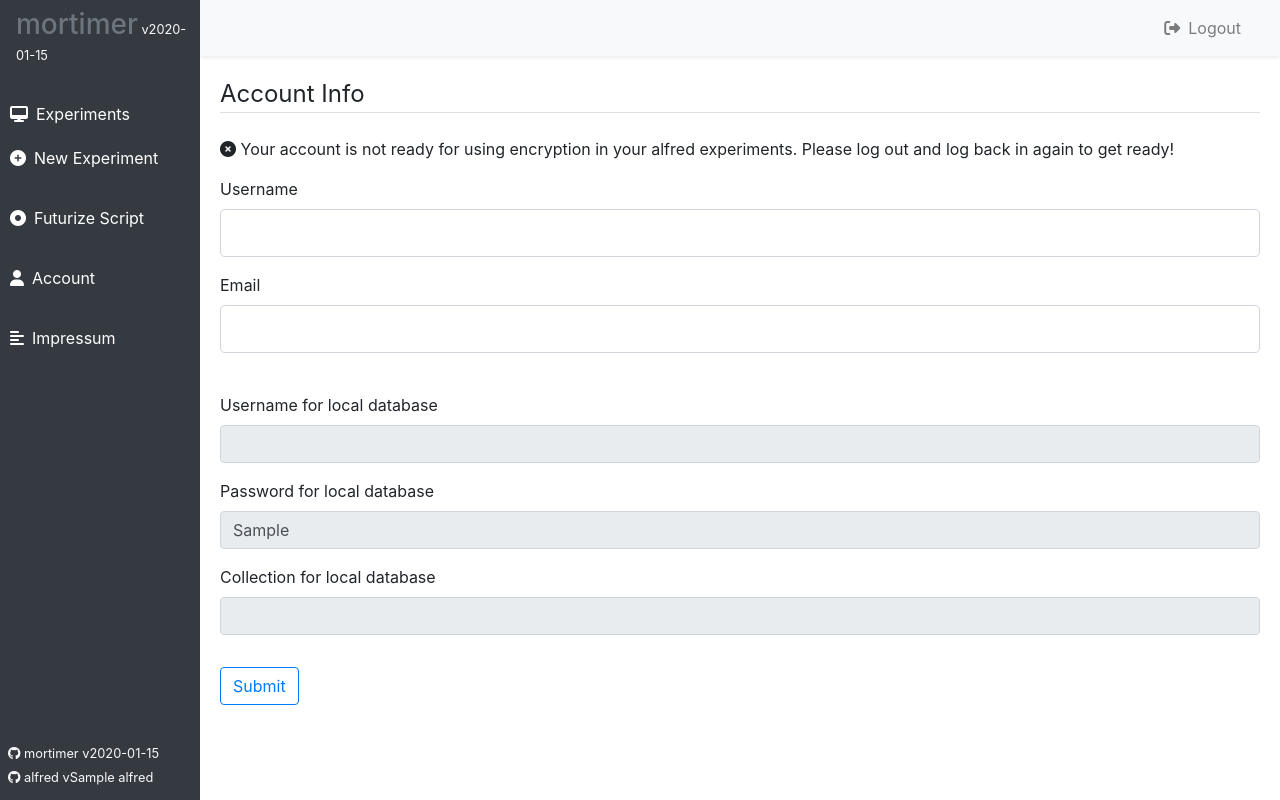
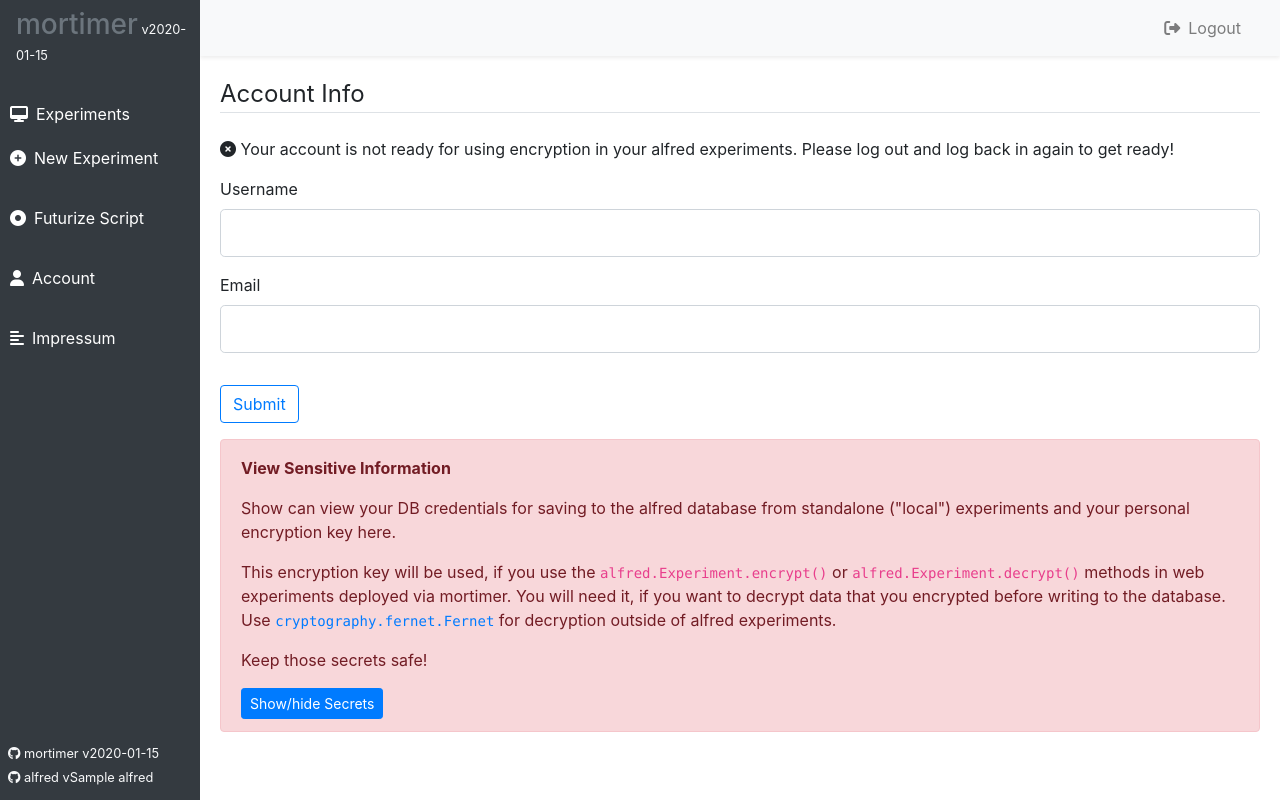
Before and after one commit to ctreffe/mortimer, a Python web app: template src/mortimer/templates/account.html in a window 1280 px wide. Run offline with Jinja, Linux system fonts and the light colour scheme; the template is opened without the code that fills it: most values are stand-ins (such as "Sample title", 1, 10 or a date in 2020); form fields are guessed from the names that the template uses; some libraries are stand-ins or nearby versions.

Commit message:
Display personal encryption key
Also enhanced the visual display of all sensitive information on the account page

```diff
--- a/src/mortimer/templates/account.html
+++ b/src/mortimer/templates/account.html
@@ -47,24 +47,6 @@
                 {% else %}
                 {{ form.email(class="form-control form-control-lg") }}
                 {% endif %}
-            </div> <br>
-
-            <div class="form-group">
-                <label for="username_local" class="form-control-label">Username for local database</label>
-                <input type="text" readonly class="form-control" id="username_local"
-                    value="{{ user.local_db_user }}">
-            </div>
-
-            <div class="form-group">
-                <label for="pw_local" class="form-control-label">Password for local database</label>
-                <input type="text" readonly class="form-control" id="pw_local"
-                    value="{{ pw }}">
-            </div>
-
-            <div class="form-group">
-                <label for="collection_local" class="form-control-label">Collection for local database</label>
-                <input type="text" readonly class="form-control" id="collection_local"
-                    value="{{ user.local_col }}">
             </div>
 
         </fieldset>
@@ -72,6 +54,35 @@
             {{ form.submit(class="btn btn-outline-primary")}}
         </div>
     </form>
+
+    <div class="alert alert-danger pt-3" role="alert">
+        <p><b>View Sensitive Information</b></p>
+
+        <p>Show can view your DB credentials for saving to the alfred database from standalone ("local") experiments and your personal encryption key here.</p>
+
+        <p>This encryption key will be used, if you use the <code>alfred.Experiment.encrypt()</code> or <code>alfred.Experiment.decrypt()</code> methods in web experiments deployed via mortimer. You will need it, if you want to decrypt data that you encrypted before writing to the database. Use <a href="https://cryptography.io/en/latest/fernet/"><code>cryptography.fernet.Fernet</code></a> for decryption outside of alfred experiments.</p>
+
+        <p>Keep those secrets safe!</p>
+
+        <!-- Show/Hide Button -->
+        <button class="btn btn-primary btn-sm" type="button" data-toggle="collapse" data-target="#showSecrets"
+        aria-expanded="false" aria-controls="showSecrets">
+        Show/hide Secrets
+        </button>
+
+        <!-- Credentials -->
+        <div class="collapse pt-1" id="showSecrets">
+            <hr>
+            {% for key, value in info.items() %}
+            <div class="form-group row">
+                <label for="{{ key }}" class="col-sm-3 col-form-label">{{ value[0] }}</label>
+                <div class="col-sm-9">
+                    <input type="text" readonly class="form-control" value="{{ value[1] }}">
+                </div>
+            </div>
+            {% endfor %}
+        </div>
+        </div>
 </div>
 
 {% endblock content %}
```
Also changed, not shown: src/mortimer/users/routes.py (+9 -1 lines).
